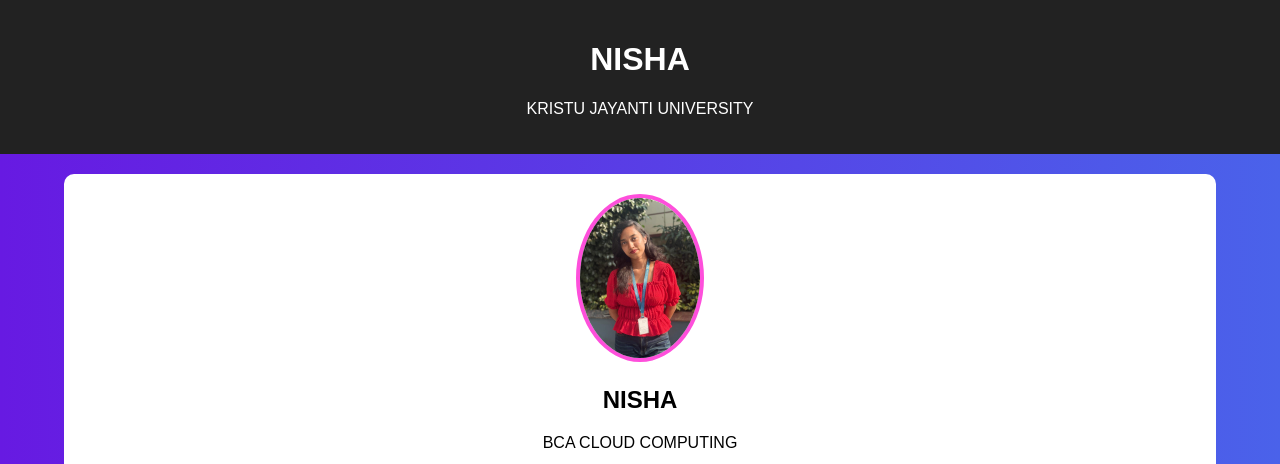
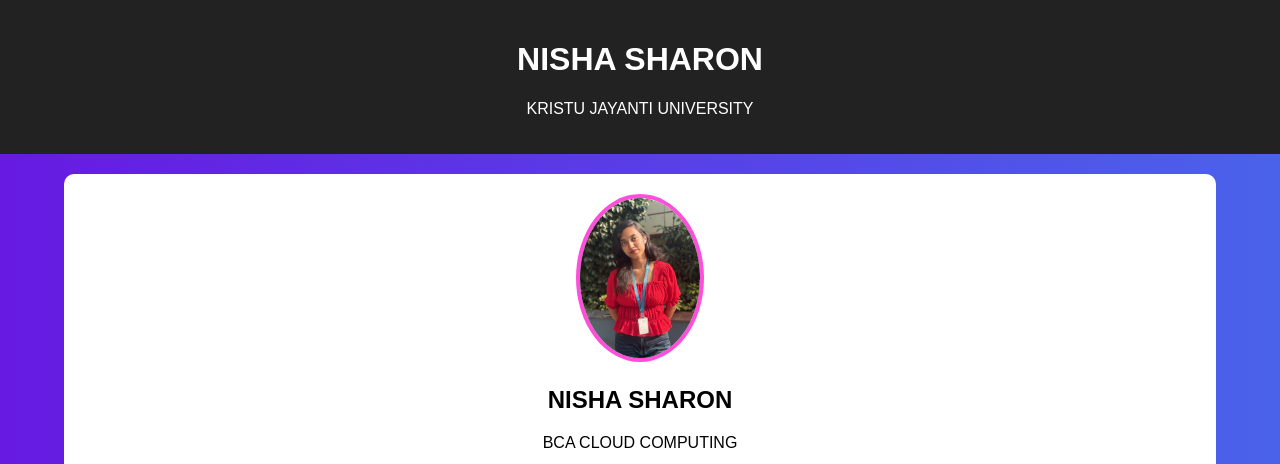
Before and after one commit to bca-cloud/student-portfolio, a website: page index.html in a window 1280 px wide. Shown: the top 464 px of the page. Drawn offline with Linux system fonts and the light colour scheme; no server answers.

Commit message:
name changed

```diff
--- a/index.html
+++ b/index.html
@@ -100,7 +100,7 @@
 <body>
 
 <header>
-    <h1>NISHA</h1>
+    <h1>NISHA SHARON</h1>
     <p>KRISTU JAYANTI UNIVERSITY</p>
 </header>
 
@@ -110,7 +110,7 @@
     <div class="profile">
         <img src="photo.jpg" width="120">
 
-        <h2>NISHA</h2>
+        <h2>NISHA SHARON</h2>
         <p>BCA CLOUD COMPUTING</p>
 
         <h3>My Skills</h3>
```
